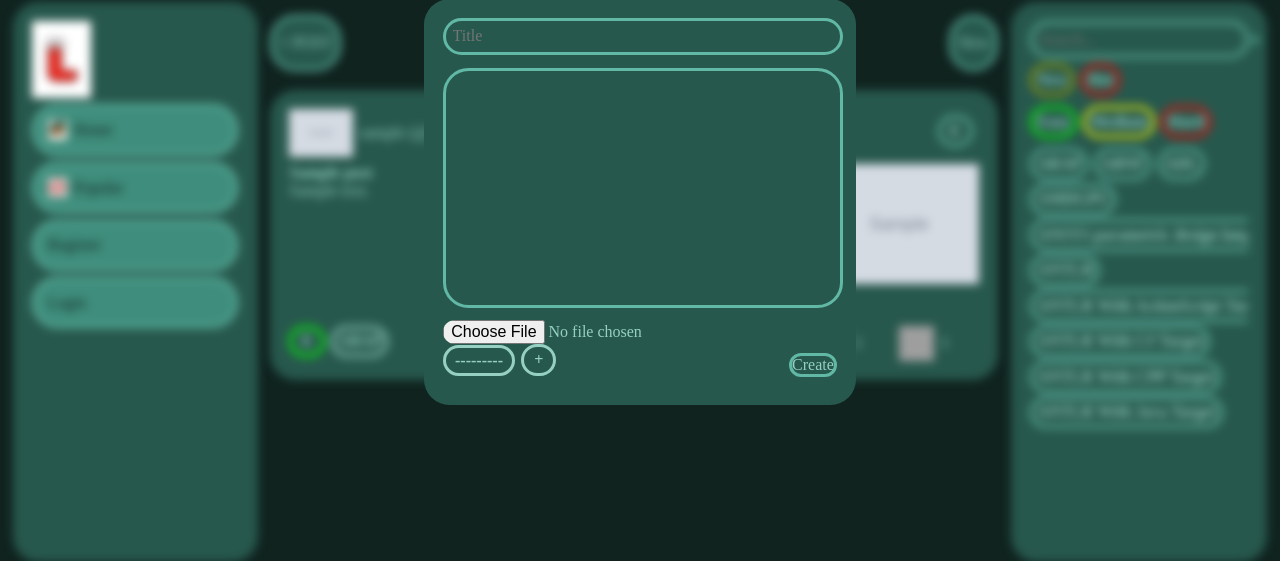
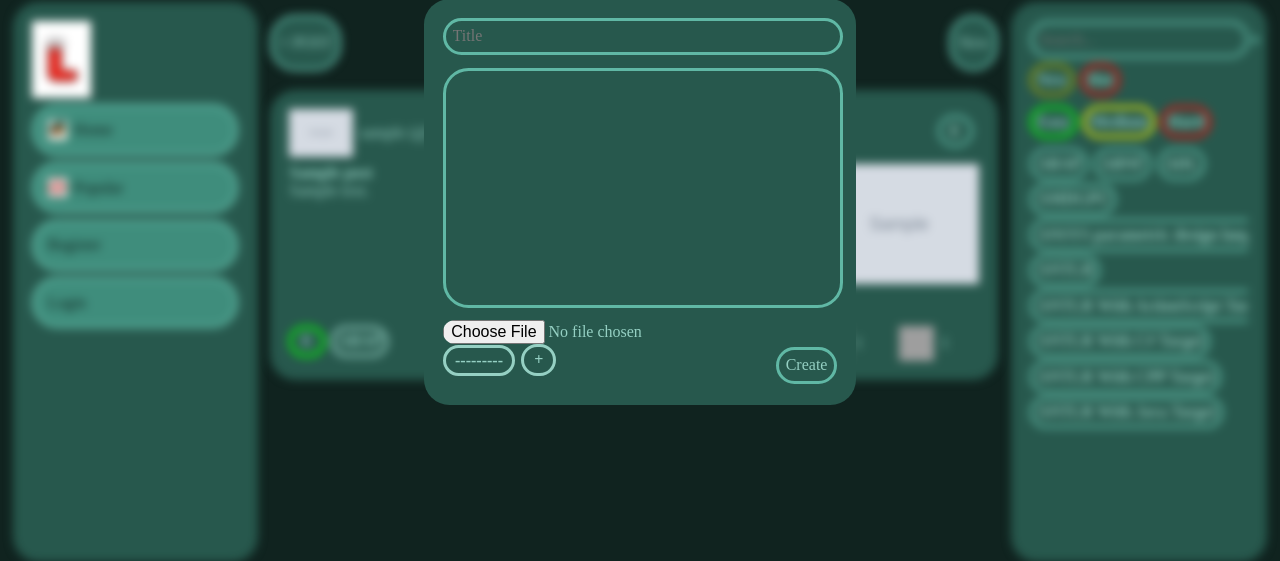
Before and after one commit to YaBoyya/Litter, a Django app: page / in a window 1280 px wide, after a click on "+ POST". Shown: the part 14-575 px from the top of the page. Run offline with Django 5.2, Linux system fonts and the light colour scheme; data comes from the database, SQL or seed files in the repository; tables that the repository leaves empty hold one stand-in row (values such as "Sample post"); grey boxes marked "Sample" are stand-in pictures; grey boxes are pictures that could not be loaded.

Commit message:
Add padding to post create button

```diff
--- a/core/static/css/feed.css
+++ b/core/static/css/feed.css
@@ -48,3 +48,6 @@
   width: 100%;
   flex-wrap: 1;
 }
+#new-post-submit {
+  padding: var(--small-gap);
+}
--- a/core/templates/core/feed.html
+++ b/core/templates/core/feed.html
@@ -14,7 +14,7 @@
 <div class="utility-bar">
   <ul class="button-list">
     <li>
-      <a onclick="popupSetState(true)" {#href="{% url 'core:post-create' %}" #}>+ POST</a>
+      <a onclick="popupSetState(true)">+ POST</a>
     </li>
   </ul>
   <ul class="button-list">
@@ -56,7 +56,7 @@
         </li>
         <li onclick="showTagSearch()">+</li>
       </ul>
-      <button type="submit">Create</button>
+      <button id="new-post-submit" type="submit">Create</button>
     </div>
   </form>
 </div>
```
